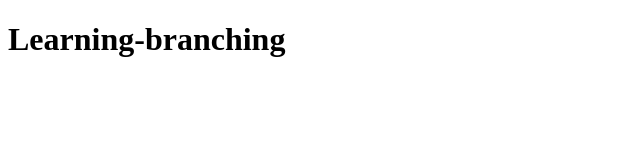
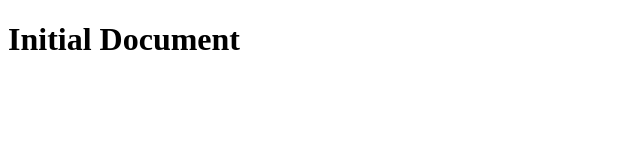
Before and after one commit to gill0381/learning-branching, a plain HTML site: page index.html in a window 1280 px wide. Shown: the whole page, without its empty margins (0-640 px from the left). Drawn offline with Linux system fonts and the light colour scheme.

Commit message:
index.html edited

```diff
--- a/index.html
+++ b/index.html
@@ -5,6 +5,6 @@
     <title>Document</title>
 </head>
 <body>
-    <h1>Learning-branching</h1>
+    <h1>Initial Document</h1>
 </body>
 </html>
```
